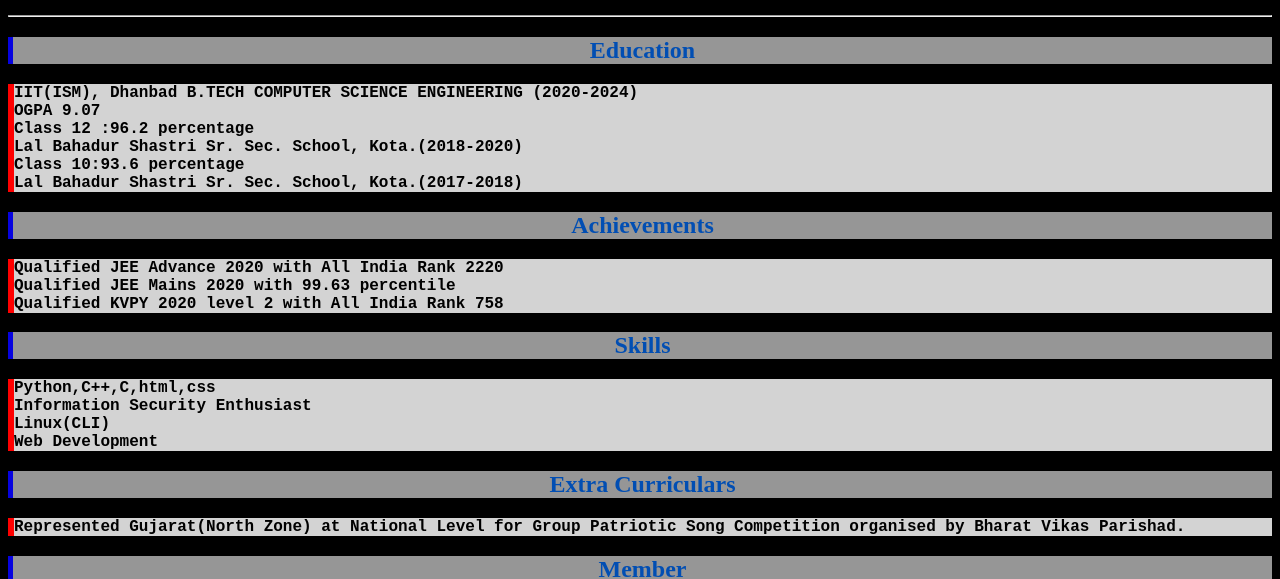
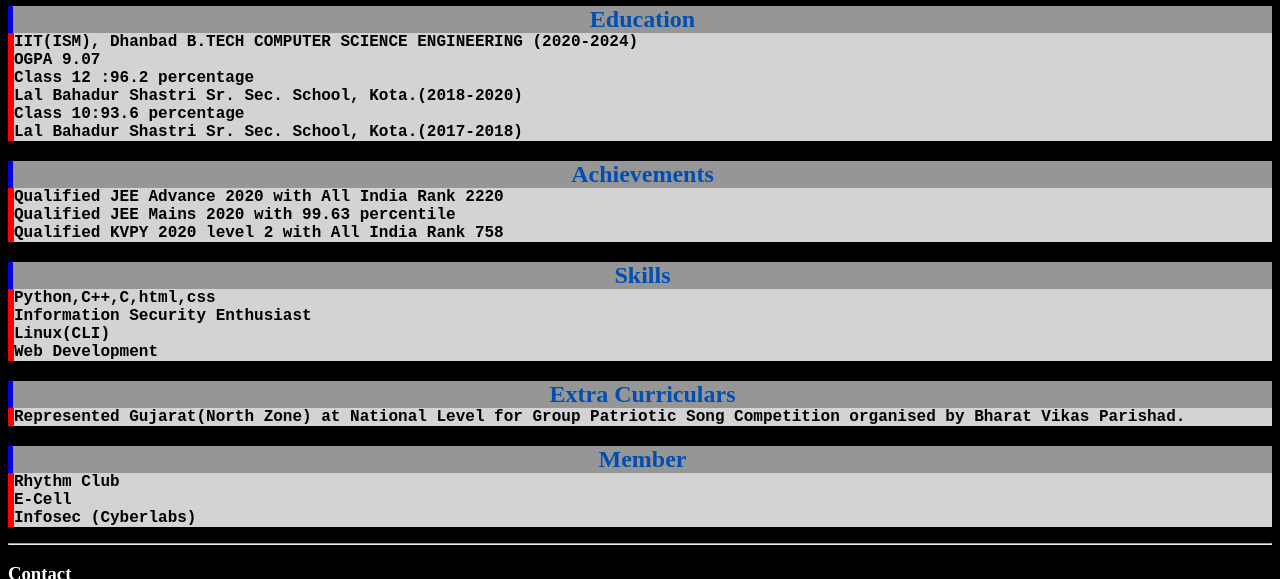
Before and after one commit to malav22/CV, a plain HTML site: page index.html in a window 1280 px wide. Shown: the part 397-976 px from the top of the page. Drawn offline with Linux system fonts and the light colour scheme.

Commit message:
design update

```diff
--- a/index.html
+++ b/index.html
@@ -9,7 +9,7 @@
     <body>
         <img id="img1" src="img/My image.jpg" alt="My photo" style="width:250px ; height:250px">
         <a href="https://www.iitism.ac.in/" target="_blank" alt="IIT ISM Website"><img id="img2" src="img/iit-ism-logo.png" alt="IIT ISM Logo" align="right" style="width:280px ; height:250px ;"></a> </a>
-        <h1>Malav Thakkar</h1>
+        <div><h1 style="display:inline;">Malav Thakkar</h1></div><br>
         <p>B.Tech - Computer Science and Engineering - IIT(ISM) , Dhanbad<br>
         #20JE0526 |📱 +91-7069682611 | 20je0526@cse.iitism.ac.in</p>
         <hr>
--- a/style.css
+++ b/style.css
@@ -19,18 +19,19 @@ h2{
   border-color: rgb(7, 3, 224);
   border-width:5px;
   text-align:center;
+  margin-bottom:0px;
 }
 h3{
   color:#fff;
-  padding:none;
-  margin : none;
+  padding:0px;
+  margin-bottom : 0px;
 }
 p{
   border-left: 6px solid red;
   background-color: lightgrey;
   font-family: 'Courier New', Courier, monospace;
-  padding:none;
-  margin : none;
+  padding:0px;
+  margin-top: 0px;
   font-weight: bold;
 }
 #img1{
```
